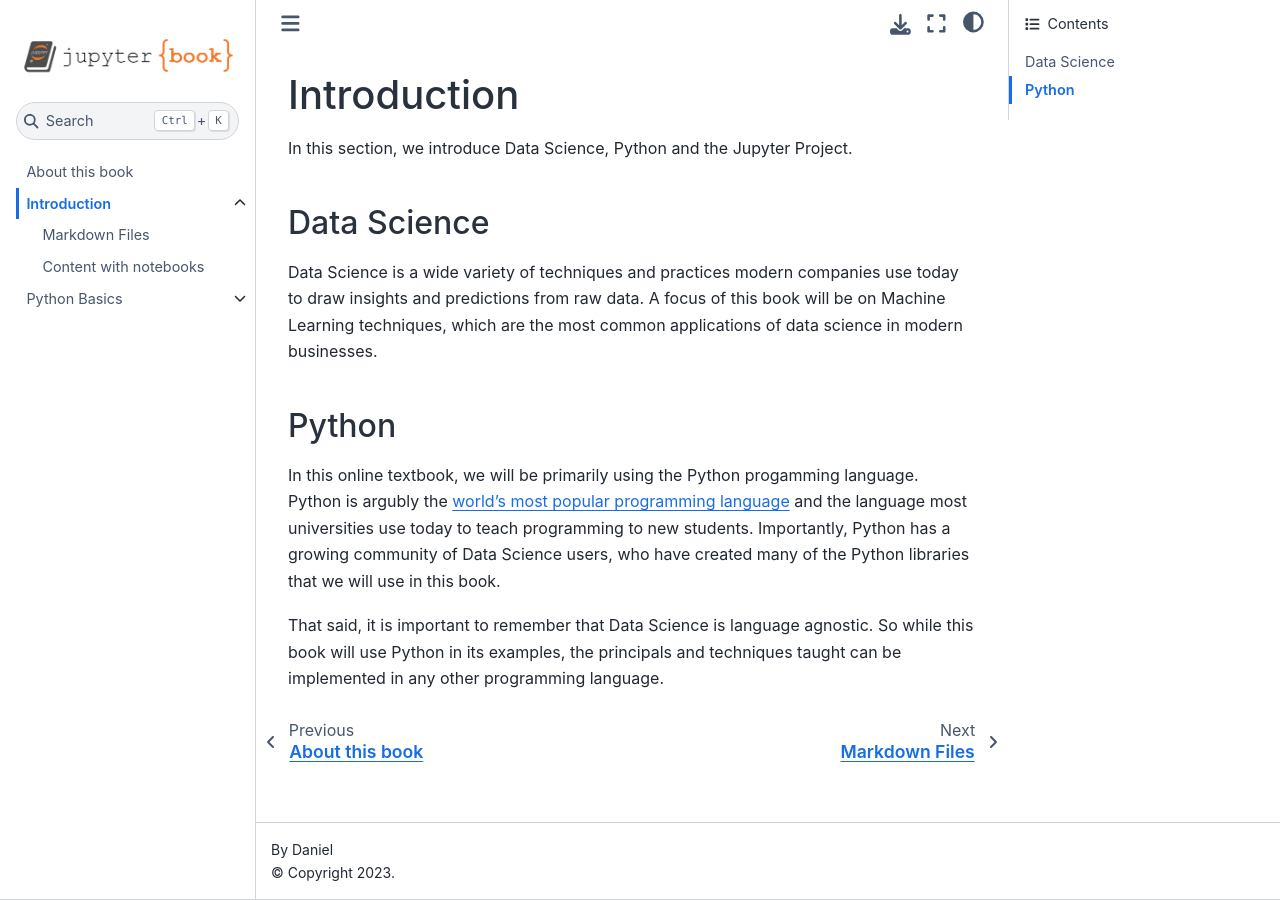
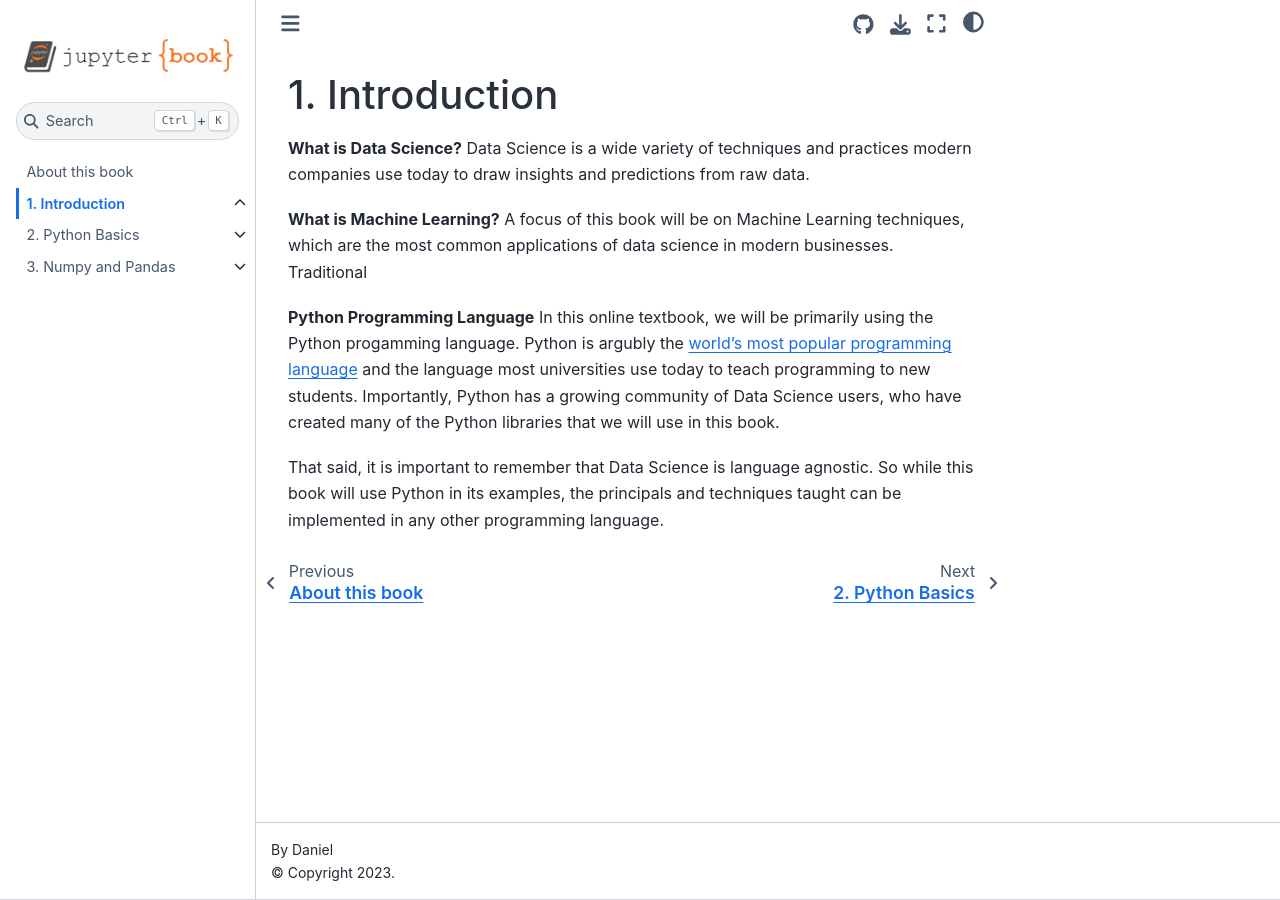
Before and after one commit to ddanieltan/introduction_to_datascience_sg, a Jupyter Book: the page built from chapters/1_introduction/introduction.md, in a window 1280 px wide. Built offline with Jupyter Book 1.0.4 settings and Sphinx 7.4.7 and the Sphinx Book theme 1.1.4, drawn with Linux system fonts in a browser that asks for light colours; pages that are not in the unit, such as notebooks, are missing from menus.

Commit message:
Add more configs and fleshed out chapter 2

```diff
--- a/_config.yml
+++ b/_config.yml
@@ -5,6 +5,12 @@
 
 html:
   favicon: images/favicon.ico
+  google_analytics_id: UA-173954222-1
+  home_page_in_navbar: true
+  use_edit_page_button: true
+  use_repository_button: true
+  use_issues_button: true
+  baseurl: https://github.com/ddanieltan/introduction_to_datascience_sg
 
 repository:
     url: https://github.com/ddanieltan/introduction_to_datascience_sg
--- a/_toc.yml
+++ b/_toc.yml
@@ -1,16 +1,17 @@
 - file: chapters/0_about/about_this_book
-  #numbered: true
-
+  numbered: True
 - file: chapters/1_introduction/introduction
   sections:
     - file: chapters/1_introduction/jupyter_notebooks
-    - file: markdown
-    - file: notebooks
 
 - file: chapters/2_python_basics/python_basics
   sections:
    - file: chapters/2_python_basics/variables
+   - file: chapters/2_python_basics/int_and_float
+   - file: chapters/2_python_basics/string
+   - file: chapters/2_python_basics/boolean_and_none
    - file: chapters/2_python_basics/control_flow
+   - file: chapters/2_python_basics/lists
    - file: chapters/2_python_basics/exercises
    - file: chapters/2_python_basics/solutions
 
--- a/chapters/1_introduction/introduction.md
+++ b/chapters/1_introduction/introduction.md
@@ -1,11 +1,12 @@
 # Introduction
 
-In this section, we introduce Data Science, Python and the Jupyter Project.
+**What is Data Science?**
+Data Science is a wide variety of techniques and practices modern companies use today to draw insights and predictions from raw data.
 
-## Data Science
-Data Science is a wide variety of techniques and practices modern companies use today to draw insights and predictions from raw data. A focus of this book will be on Machine Learning techniques, which are the most common applications of data science in modern businesses.
+**What is Machine Learning?**
+A focus of this book will be on Machine Learning techniques, which are the most common applications of data science in modern businesses. Traditional
 
-## Python
+**Python Programming Language**
 In this online textbook, we will be primarily using the Python progamming language.
 Python is argubly the [world's most popular programming language](http://pypl.github.io/PYPL.html) and the language most universities use today to teach programming to new students.
 Importantly, Python has a growing community of Data Science users, who have created many of the Python libraries that we will use in this book.
```
Also changed, not shown: chapters/0_about/about_this_book.md (+31 -16 lines), chapters/2_python_basics/python_basics.md (+2 -0 lines), chapters/3_numpy_pandas/numpy_and_pandas.md (added, +3 -0 lines), 7 other files.
